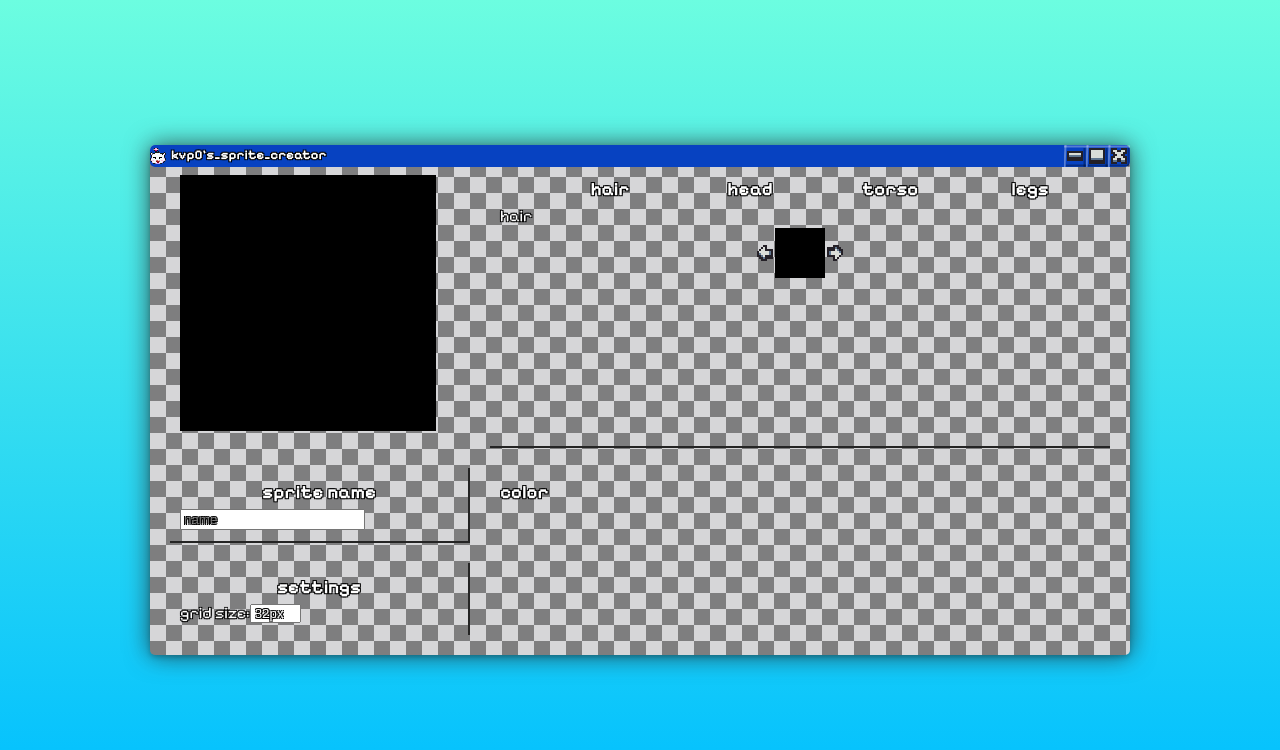
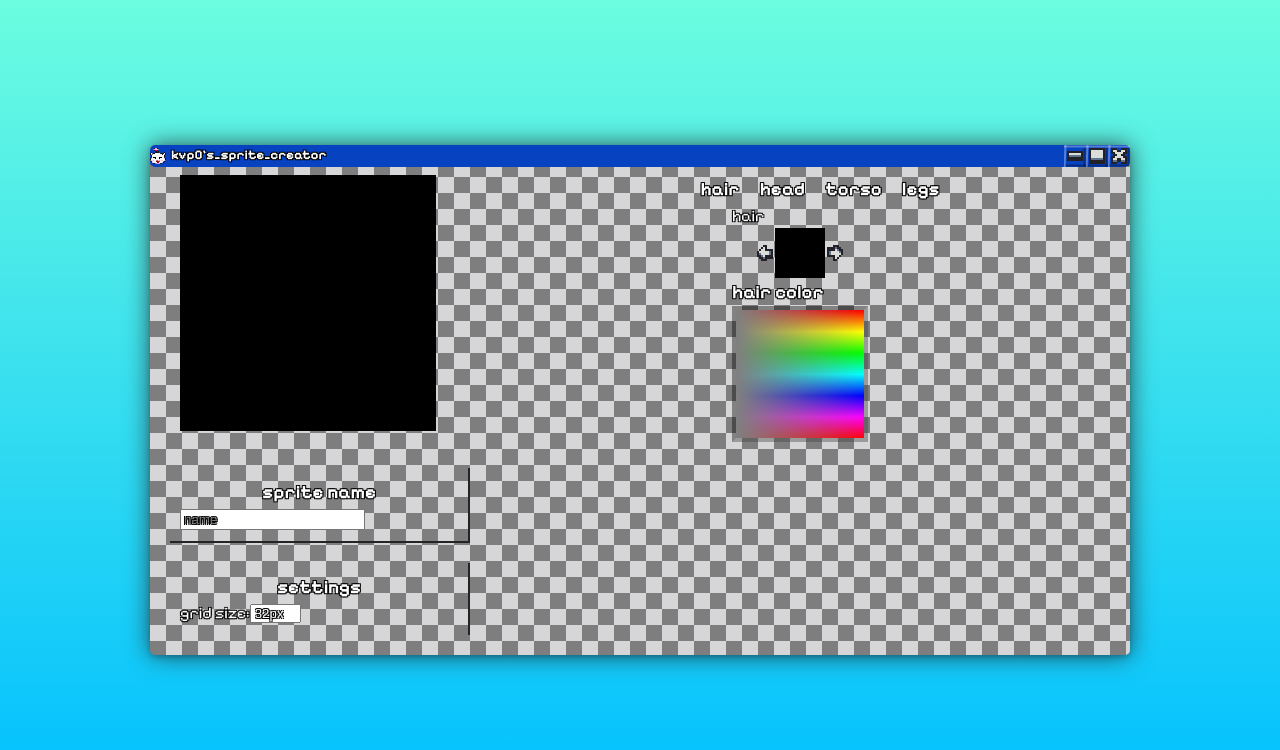
Before and after one commit to kvp03789/sprite-creator, a website built with Vite: page frontend/index.html in a window 1280 px wide. Both pictures are taken after a click on the item "hair". Built offline with nearby package versions, Linux system fonts and the light colour scheme.

Commit message:
implement color picker as a canvas element, one for each section inn character parts. reconfigure css grid settings.

```diff
--- a/frontend/src/domStuff.js
+++ b/frontend/src/domStuff.js
@@ -6,6 +6,7 @@ import CloseIcon from './img/icons/close.png'
 import MinimizeIcon from './img/icons/minimize.png'
 import MaximizeIcon from './img/icons/maximize.png'
 import MoogleIcon from './img/icons/moogle.png'
+import { hslToRgb } from './utils'
 
 export const initTitle = () => {
     // const titleImage = document.createElement('img');
@@ -117,31 +118,33 @@ export const initSettingsSection = () => {
     appDiv.append(settingsContainer)
 }
 
-export const initColorPickerSection = () => {
-    const appDiv = document.querySelector('#app')
+// export const initColorPickerSection = () => {
+//     const appDiv = document.querySelector('#app')
 
-    const sectionContainer = document.createElement('div')
-    sectionContainer.id = 'color-select-container'
-    sectionContainer.classList.add('grid-section')
-    const titleContainer = document.createElement('div')
-    const colorTitle = document.createElement('h3')
-    colorTitle.classList.add('section-title')
-    colorTitle.textContent = 'color'
-    const contentContainer = document.createElement('div')
+//     const sectionContainer = document.createElement('div')
+//     sectionContainer.id = 'color-select-container'
+//     sectionContainer.classList.add('grid-section')
+//     const titleContainer = document.createElement('div')
+//     const colorTitle = document.createElement('h3')
+//     colorTitle.classList.add('section-title')
+//     colorTitle.textContent = 'color'
+//     const contentContainer = document.createElement('div')
 
-    titleContainer.append(colorTitle)
-    sectionContainer.append(titleContainer, contentContainer)
-    appDiv.append(sectionContainer)
-}
+//     titleContainer.append(colorTitle)
+//     sectionContainer.append(titleContainer, contentContainer)
+//     appDiv.append(sectionContainer)
+// }
 
 export class CharacterPartSelect {
     constructor(){
         this.characterPartSectionContainer = document.createElement('div')
         this.characterPartSectionContainer.id = 'character-part-select-container'
         this.characterPartSectionContainer.classList.add('grid-section')
-        this.sections = [new HairSection('hair', this.characterPartSectionContainer), new HeadSection('head', this.characterPartSectionContainer), new TorsoSection('torso', this.characterPartSectionContainer), new LegsSection('legs', this.characterPartSectionContainer)]
+        this.sections = [new HairSection('hair', this.characterPartSectionContainer, true), new HeadSection('head', this.characterPartSectionContainer, false), new TorsoSection('torso', this.characterPartSectionContainer, false), new LegsSection('legs', this.characterPartSectionContainer, false)]
         this.selected = this.sections[0]
+        console.log("SELECTED: ", this.selected)
         this.init()
+
     }
 
     init = () => {
@@ -178,13 +181,11 @@ export class CharacterPartSelect {
     }
 
     setSelected = (subSectionTitle) => {
-        console.log(subSectionTitle)
         //first, set this.selected to the title of whichever li clicked
         this.selected = subSectionTitle
         //then, set all sub sections to hidden except the one
         //corresponding to the one clicked
         const subSections = document.querySelectorAll(".character-part-content-section")
-        console.log(subSections)
         subSections.forEach(subSection => {
             if(!subSection.id.includes(subSectionTitle)){
                 subSection.classList.add("hidden")
@@ -195,16 +196,21 @@ export class CharacterPartSelect {
 }
 
 class CharacterPartSubSection {
-    constructor(subSectionTitle, parentContainer){
+    constructor(subSectionTitle, parentContainer, initAsSelected){
         this.subSectionTitle = subSectionTitle
         this.parentContainer = parentContainer
+        this.initAsSelected = initAsSelected
+
+        this.colorCanvasHeight = 128
+        this.colorCanvasWidth = 128
+
         this.init()
     }
 
     init = () => {
         this.container = document.createElement('div')
         this.container.classList.add('character-part-content-section')
-        if(this.selected != this.subSectionTitle){this.container.classList.add('hidden')}
+        if(!this.selected){this.container.classList.add('hidden')}
         this.container.id = `${this.subSectionTitle}-container`
 
         this.subSectionHeader = document.createElement('h5')
@@ -212,13 +218,72 @@ class CharacterPartSubSection {
 
         this.container.append(this.subSectionTitle)
         this.parentContainer.append(this.container)
+
+    }
+
+    initColorPicker = () => {
+        //init's THIS sub section's color picker
+        const appDiv = document.querySelector('#app')
+
+        this.colorPickerContainer = document.createElement('div')
+        this.colorPickerContainer.id = `${this.subSectionTitle}-color-select-container`
+        this.colorTitleContainer = document.createElement('div')
+        this.colorTitleContainer.classList.add('color-title-container')
+        this.colorPickerTitle = document.createElement('h3')
+        this.colorPickerTitle.classList.add('section-title')
+        this.colorPickerTitle.textContent = `${this.subSectionTitle} color`
+        this.colorContentContainer = document.createElement('div')
+        this.colorContentContainer.classList.add('color-canvas-container')
+        this.colorCanvas = document.createElement('canvas')
+        this.colorCanvas.classList.add('color-canvas')
+        this.colorCanvas.id=`${this.subSectionTitle}-color-canvas`
+        this.colorCanvas.height = this.colorCanvasHeight
+        this.colorCanvas.width = this.colorCanvasWidth
+        this.initColorCanvas()
+
+        this.colorTitleContainer.append(this.colorPickerTitle)
+        this.colorContentContainer.append(this.colorCanvas)
+        this.colorPickerContainer.append(this.colorTitleContainer, this.colorContentContainer)
+        this.container.append(this.colorPickerContainer)
+    }
+
+    initColorCanvas = () => {
+        this.ctx = this.colorCanvas.getContext('2d')
+        let imageData = this.ctx.createImageData(this.colorCanvasWidth, this.colorCanvasHeight);
+
+        for (let y = 0; y < this.colorCanvasHeight; y++) {
+        const hue = (y / this.colorCanvasHeight) * 360; // hue from 0 to 360 vertically
+
+        for (let x = 0; x < this.colorCanvasWidth; x++) {
+            const saturation = x / this.colorCanvasWidth; // saturation from 0 (white) to 1 (full color)
+            const lightness = 0.5; // fixed lightness, can also let this vary for brightness
+
+            const [r, g, b] = hslToRgb(hue, saturation, lightness);
+            const index = (y * this.colorCanvasWidth + x) * 4;
+
+            imageData.data[index] = r;
+            imageData.data[index + 1] = g;
+            imageData.data[index + 2] = b;
+            imageData.data[index + 3] = 255;
+        }
+        }
+
+        this.ctx.putImageData(imageData, 0, 0);
+
+        //add click event for color selection
+        this.colorCanvas.addEventListener("click", this.handleColorCanvasClick)
+    }
+
+    handleColorCanvasClick = () => {
+        console.log(`clicked the color canvas on the ${this.subSectionTitle}`)
     }
 }
 
 class HairSection extends CharacterPartSubSection{
-    constructor(subSectionTitle, parentContainer){
-        super(subSectionTitle, parentContainer)
+    constructor(subSectionTitle, parentContainer, initAsSelected){
+        super(subSectionTitle, parentContainer, initAsSelected)
         this.initHairSection()
+        this.initColorPicker()
     }
 
     initHairSection = () => {
@@ -246,9 +311,10 @@ class HairSection extends CharacterPartSubSection{
 }
 
 class HeadSection extends CharacterPartSubSection{
-    constructor(subSectionTitle, parentContainer){
-        super(subSectionTitle, parentContainer)
+    constructor(subSectionTitle, parentContainer, initAsSelected){
+        super(subSectionTitle, parentContainer, initAsSelected)
         this.initHeadSection()
+        this.initColorPicker()
     }
 
     initHeadSection = () => {
@@ -268,9 +334,10 @@ class HeadSection extends CharacterPartSubSection{
 }
 
 class TorsoSection extends CharacterPartSubSection{
-    constructor(subSectionTitle, parentContainer){
-        super(subSectionTitle, parentContainer)
+    constructor(subSectionTitle, parentContainer, initAsSelected){
+        super(subSectionTitle, parentContainer, initAsSelected)
         this.initTorsoSection()
+        this.initColorPicker()
     }
 
     initTorsoSection = () => {
@@ -290,9 +357,10 @@ class TorsoSection extends CharacterPartSubSection{
 }
 
 class LegsSection extends CharacterPartSubSection{
-    constructor(subSectionTitle, parentContainer){
-        super(subSectionTitle, parentContainer)
+    constructor(subSectionTitle, parentContainer, initAsSelected){
+        super(subSectionTitle, parentContainer, initAsSelected)
         this.initLegsSection()
+        this.initColorPicker()
     }
 
     initLegsSection = () => {
--- a/frontend/src/main.js
+++ b/frontend/src/main.js
@@ -1,4 +1,4 @@
-import { CharacterPartSelect, initTitle, initCanvas, initNameSelection, initSettingsSection, initColorPickerSection } from './domStuff'
+import { CharacterPartSelect, initTitle, initCanvas, initNameSelection, initSettingsSection } from './domStuff'
 import './style.css'
 
 initTitle()
@@ -6,4 +6,4 @@ await initCanvas()
 initNameSelection()
 initSettingsSection()
 const characerPartSection = new CharacterPartSelect()
-initColorPickerSection()
+// initColorPickerSection()
--- a/frontend/src/style.css
+++ b/frontend/src/style.css
@@ -64,7 +64,7 @@ body {
   position: relative;
   display: grid;
   grid-template-columns: 1fr 2fr;
-  grid-template-rows: auto;
+  grid-template-rows: repeat(3, min-content);
 
   background-image: url('./img/bg.png');
   width: 75vw;
@@ -86,43 +86,46 @@ body {
 /* grid section 1 */
 #canvas-div{
   /* grid-area: 'canvas'; */
-  grid-column: 1 / 2;
-  grid-row: 1 / 2;
+  grid-column: 1;
+  grid-row: 1;
 
 }
 
 /* grid section 2 */
 #name-select-container{
-  grid-column: 1 / 2;
-  grid-row: 2 / 3;
+  grid-column: 1;
+  grid-row: 2;
   border-bottom: 2px solid #242424;
   border-right: 2px solid #242424;
 }
 
 /* grid section 3*/
 #settings-select-container{
-  grid-column: 1 / 2;
-  grid-row: 3 / 4;
+  grid-column: 1;
+  grid-row: 3;
   border-right: 2px solid #242424;
 }
 
 /* grid section 4*/
 #character-part-select-container{
-  grid-column: 2 / 3;
-  grid-row: 1 / 2;
-  border-bottom: 2px solid #242424;
+  grid-column: 2;
+  grid-row: 1 / span 3;
+  display: flex;
+  flex-direction: column;
+  align-items: center;
 }
 
-/* grid section 4*/
+/* grid section 4
 #color-select-container{
   grid-column: 2 / 3;
   grid-row: 2 / 4;
-}
+} */
 
 ul {
   display: flex;
   justify-content: space-between;
   align-items: flex-start;
+  gap: 20px;
   margin: 0;
 }
 
@@ -152,6 +155,17 @@ li {
   align-items: flex-start;
 }
 
+.color-canvas{
+  border: 4px inset rgba(62, 62, 62, 0.389)
+}
+
+
+
+
+
+
+
+
 
 
 
--- /dev/null
+++ b/frontend/src/utils.js
@@ -0,0 +1,26 @@
+export function hslToRgb(h, s, l) {
+  h /= 360;
+  let r, g, b;
+
+  if (s === 0) {
+    r = g = b = l; // gray
+  } else {
+    const hue2rgb = (p, q, t) => {
+      if (t < 0) t += 1;
+      if (t > 1) t -= 1;
+      if (t < 1/6) return p + (q - p) * 6 * t;
+      if (t < 1/2) return q;
+      if (t < 2/3) return p + (q - p) * (2/3 - t) * 6;
+      return p;
+    };
+
+    const q = l < 0.5 ? l * (1 + s) : l + s - l * s;
+    const p = 2 * l - q;
+
+    r = hue2rgb(p, q, h + 1/3);
+    g = hue2rgb(p, q, h);
+    b = hue2rgb(p, q, h - 1/3);
+  }
+
+  return [r * 255, g * 255, b * 255];
+}
```
